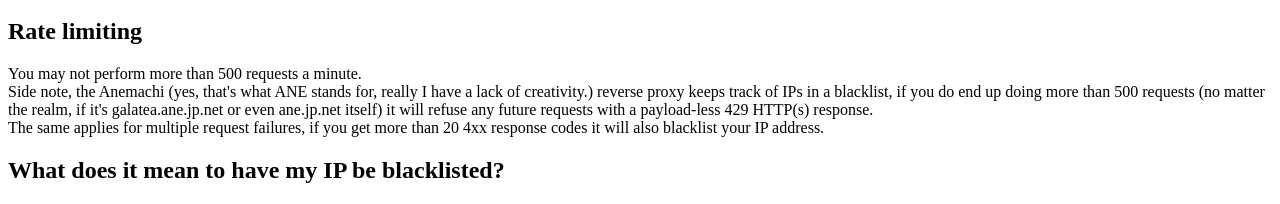
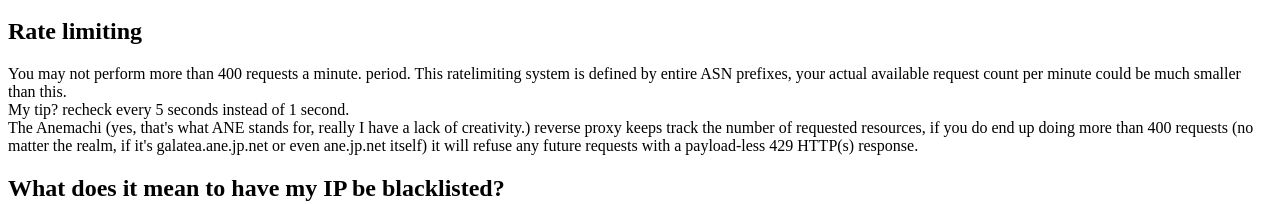
Before and after one commit to MiyukiNozomi/ANE, a SvelteKit app in the folder Authentication/: page /handbook in a window 1280 px wide. Shown: the part 569-773 px from the top of the page. Built offline with nearby package versions, Linux system fonts and the light colour scheme.

Commit message:
update authorization docs

```diff
--- a/Authentication/src/routes/handbook/+page.svelte
+++ b/Authentication/src/routes/handbook/+page.svelte
@@ -120,17 +120,18 @@ It can also optionally include a URL to redirect the user back to if needed (if
       Rate limiting
     </h2>
     <p>
-      You may not perform more than 500 requests a minute.
+      You may not perform more than 400 requests a minute. period. This
+      ratelimiting system is defined by entire ASN prefixes, your actual
+      available request count per minute could be much smaller than this.
       <br />
-      Side note, the Anemachi (yes, that's what ANE stands for, really I have a lack
-      of creativity.) reverse proxy keeps track of IPs in a blacklist, if you do
-      end up doing more than 500 requests (no matter the realm, if it's galatea.ane.jp.net
+      My tip? recheck every 5 seconds instead of 1 second.
+      <br />
+      The Anemachi (yes, that's what ANE stands for, really I have a lack of creativity.)
+      reverse proxy keeps track the number of requested resources, if you do end
+      up doing more than 400 requests (no matter the realm, if it's galatea.ane.jp.net
       or even ane.jp.net itself) it will refuse any future requests with a
       <span class="italic">payload-less</span>
       429 HTTP(s) response.
-      <br />
-      The same applies for multiple request failures, if you get more than 20 4xx
-      response codes it will also blacklist your IP address.
     </p>
     <h2 class="font-semibold text-2xl text-gray-100" id="ip-blacklist">
       What does it mean to have my IP be blacklisted?
```
